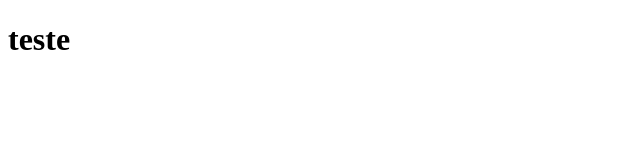
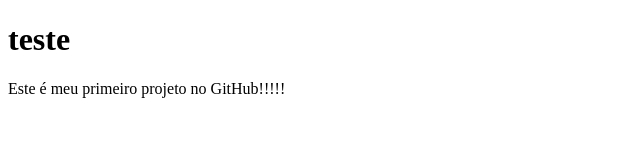
Before and after one commit to FatimaLisboaCollaco/teste1, a plain HTML site: page index.html in a window 1280 px wide. Shown: the whole page, without its empty margins (0-640 px from the left). Drawn offline with Linux system fonts and the light colour scheme.

Commit message:
Insert p
Inseri um paragrafo

```diff
--- a/index.html
+++ b/index.html
@@ -8,5 +8,6 @@
 </head>
 <body>
     <h1>teste</h1>
+    <p>Este é meu primeiro projeto no GitHub!!!!!</p>
 </body>
 </html>
```
